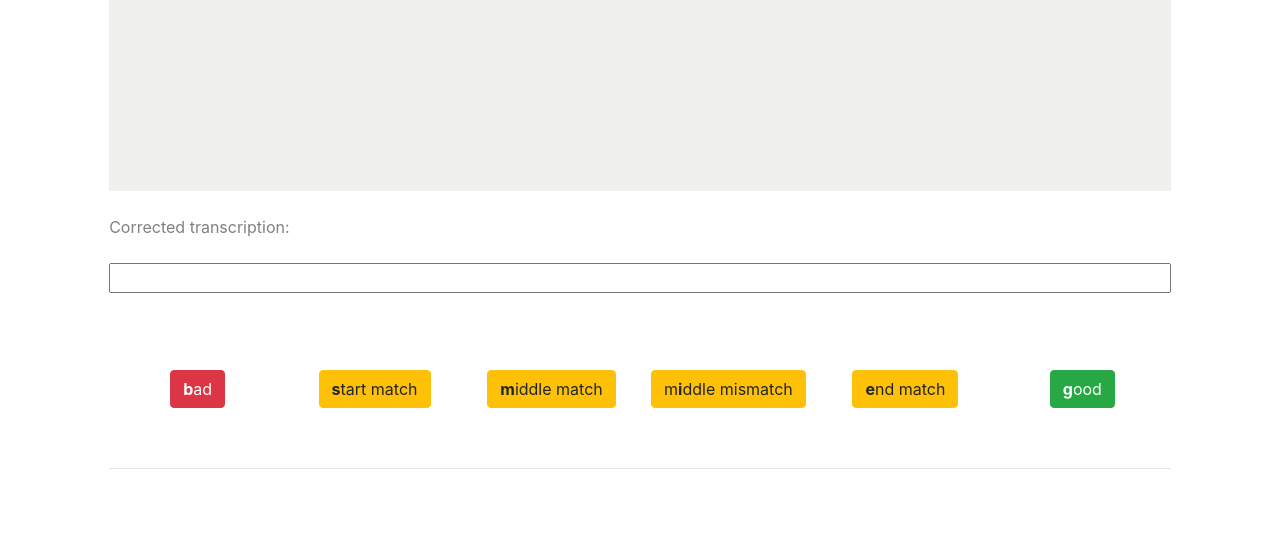
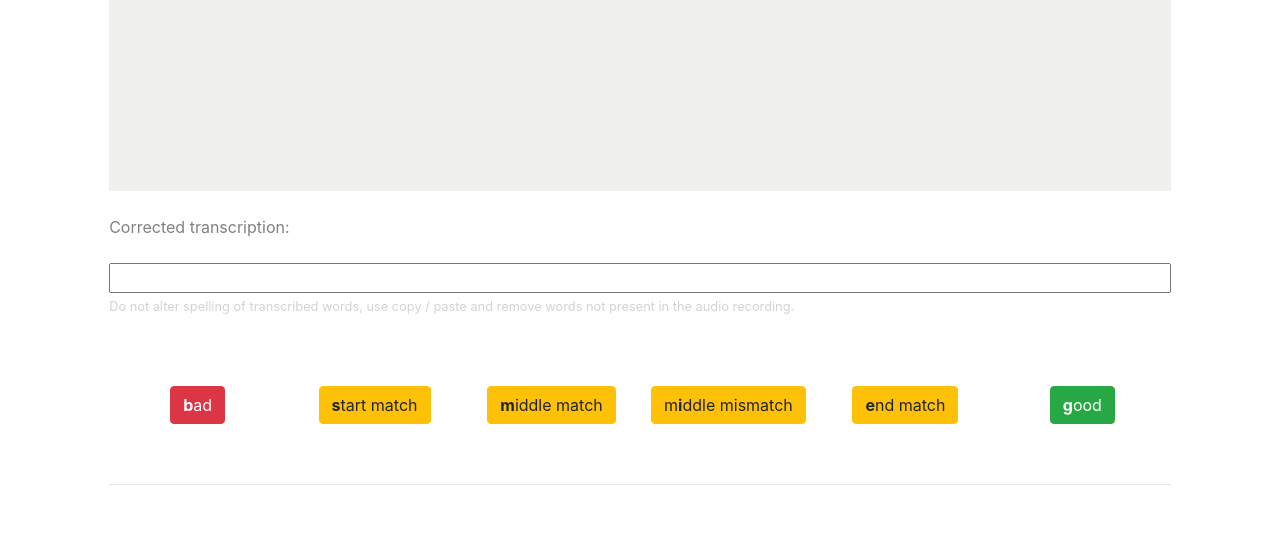
Before and after one commit to martijnbentum/asta, a Django app: template texts/templates/texts/annotate.html in a window 1280 px wide. Shown: the part 191-727 px from the top of the page. Run offline with Django 4.2, Linux system fonts and the light colour scheme; the template is opened without the code that fills it, so the values that code supplies are empty; the visitor is signed in with stand-in values (Sample User, id 1); some libraries are stand-ins or nearby versions.

Commit message:
added hint for corrected transcription

```diff
--- a/texts/templates/texts/annotate.html
+++ b/texts/templates/texts/annotate.html
@@ -72,7 +72,12 @@
         name="corrected_transcription"
         value="{{corrected_transcription}}"
     >
-    <br><br><br><br>
+    <p class="lightgrey"><small>
+    Do not alter spelling of transcribed words,
+    use copy / paste and remove words not present in the audio recording.
+    </small>
+    </p>
+    <br><br>
 
 	<table class="table table-borderless table-sm">
 		<tr class="d-flex">
```
